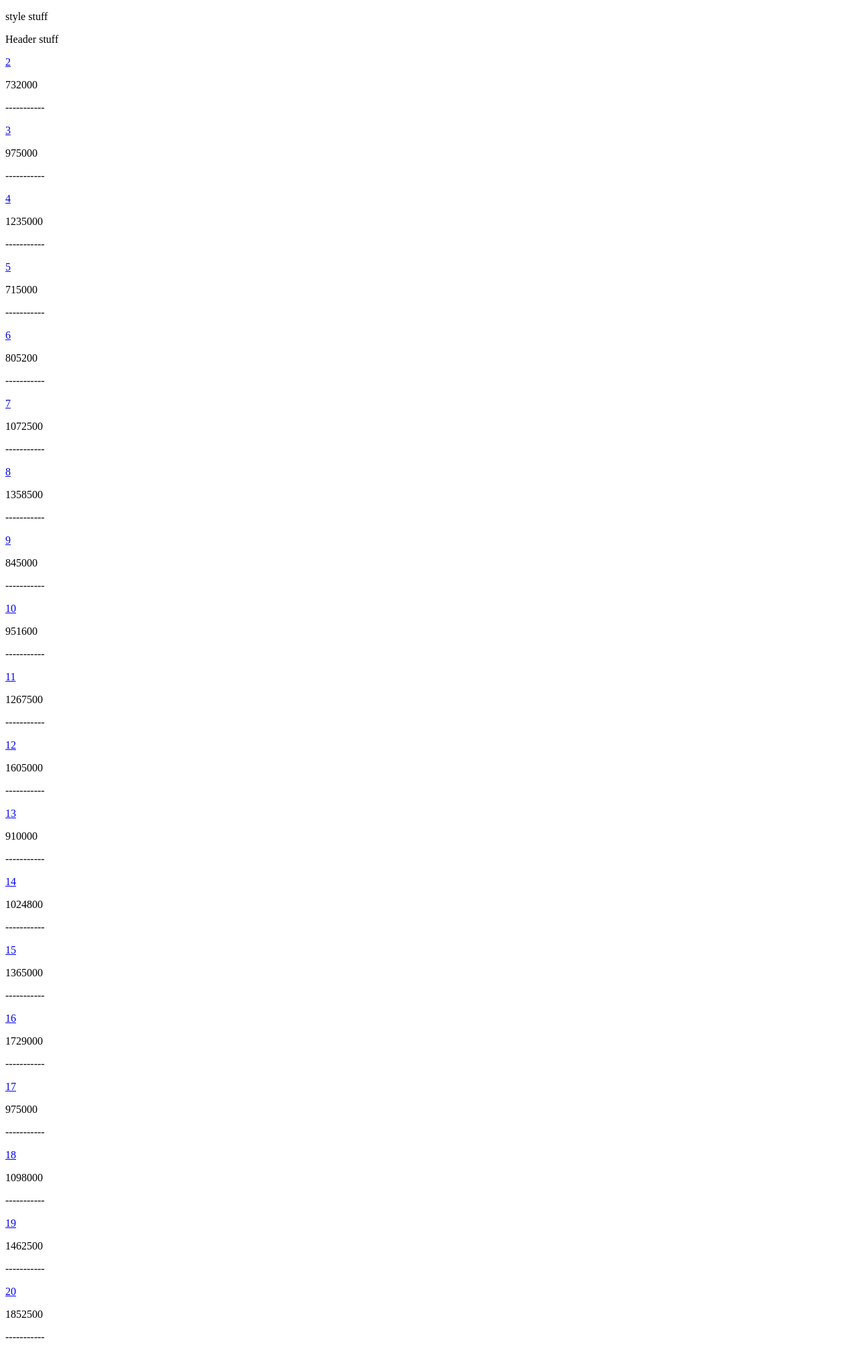
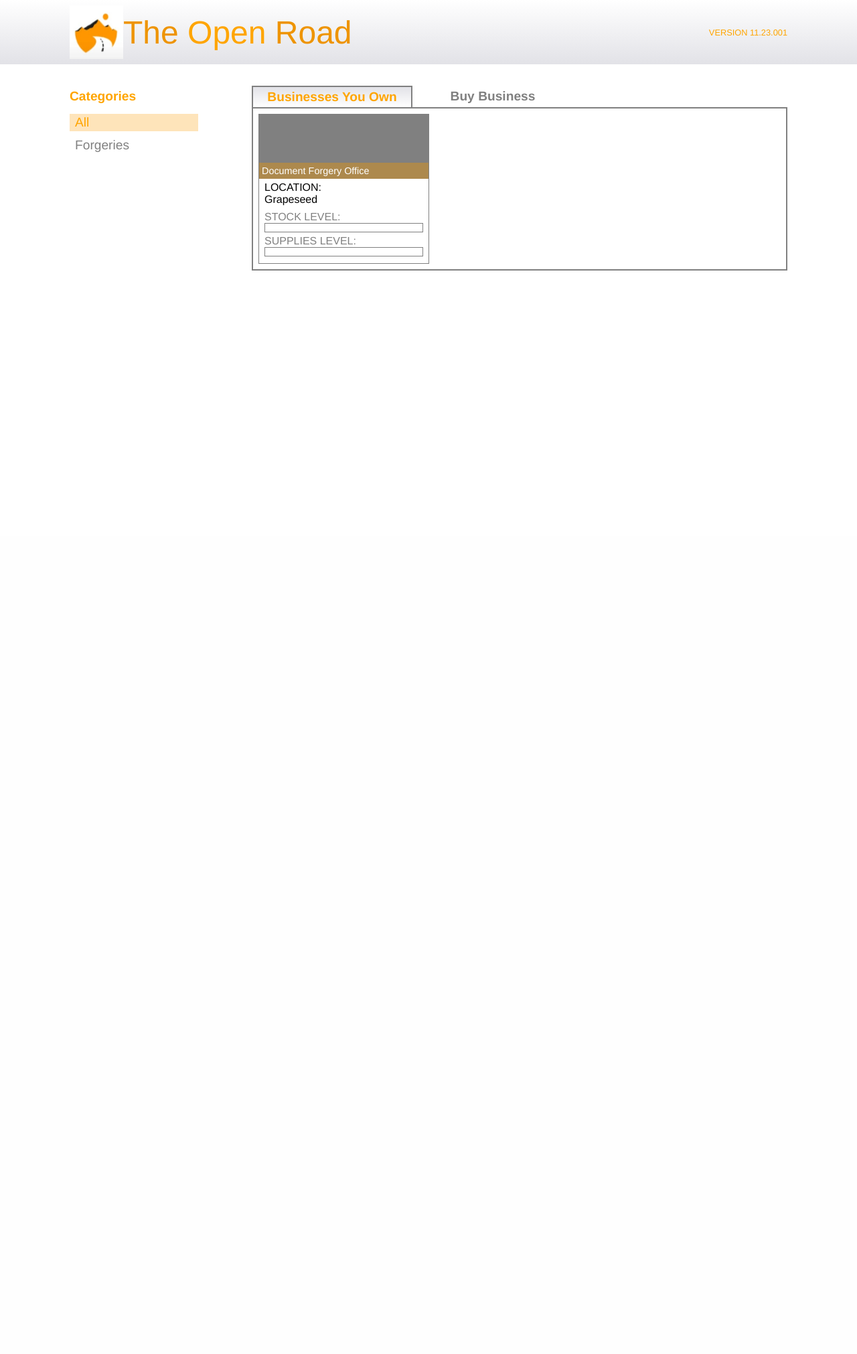
Before and after one commit to JohnProgramming08/The-Open-Road, a Flask app: page /home/1 in a window 1280 px wide. Shown: the whole page at 67% size. After the commit the page ends 404 px from the top, so only its background shows below. Run offline with Flask 3, Linux system fonts and the light colour scheme.

Commit message:
feat: Finish desktop frontend for home page

```diff
--- /dev/null
+++ b/project/app/static/css/home.css
@@ -0,0 +1,212 @@
+/* Colour Variables */
+:root {
+	--dark-orange: #ee9400;
+	--light-orange: #fcbc5467;
+	--clear-orange: #ee940067;
+}
+
+/* Global Styles */
+.hidden {
+	display: none;
+}
+
+/* Text Styles */
+/* Headings */
+h2 {
+	color: orange;
+	font-size: 1.2rem;
+	width: 15rem;
+	height: 2rem;
+	display: flex;
+	align-items: center;
+	justify-content: center;
+}
+
+.orange {
+	color: orange;
+	margin-right: 3px;
+}
+
+.unselected-heading {
+	background-color: white;
+	border: none;
+	color: grey;
+	cursor: pointer;
+}
+
+.selected-heading {
+	background: linear-gradient(to top, #ffffff 0%, #e2e2e7 100%);
+	border: 2px solid grey;
+	border-bottom: none;
+	cursor: pointer;
+}
+
+#category-heading {
+	justify-content: flex-start;
+	margin-bottom: calc(0.5rem + 2px);
+	width: 12rem;
+}
+
+#sort-heading {
+	margin-left: auto;
+	height: 2rem;
+	display: flex;
+	align-items: center;
+	justify-content: flex-end;
+	font-size: 1.2rem;
+	cursor: pointer;
+	text-wrap: none;
+	font-weight: normal;
+}
+
+/* Other Text */
+li {
+	color: grey;
+	font-size: 1.2rem;
+}
+
+.selected {
+	color: orange;
+	background: var(--light-orange);
+}
+
+.location-p, .level-text, .location-h {
+	color: black;
+	width: 100%;
+	padding-left: 0.5rem;
+}
+
+.location-p {
+	padding-bottom: 0.5rem;
+}
+
+.level-text {
+	color: grey;
+}
+
+/* Main Styles */
+main {
+	display: flex;
+	justify-content: space-between;
+	width: 67rem;
+	align-self: center;
+}
+
+/* Category Styles */
+#category-div {
+	display: flex;
+	flex-direction: column;
+	align-items: center;
+	width: 12rem;
+}
+
+ul {
+	width: 100%;
+}
+
+li {
+	width: 100%;
+	display: flex;
+	align-items: center;
+	justify-content: flex-start;
+	text-decoration: none;
+	padding: 0.125rem;
+	padding-left: 0.5rem;
+	cursor: pointer;
+	margin-bottom: 0.5rem;
+}
+
+/* Business Div */
+#business-div {
+	width: 50rem;
+}
+
+#heading-div {
+	width: 100%;
+	display: flex;
+	align-items: center;
+}
+
+#business-grid {
+	width: 100%;
+	min-height: 2rem;
+	max-height: 26rem;
+	overflow-y: scroll;
+	border: 2px solid grey;
+	display: grid;
+	grid-template-columns: repeat(3, 1fr);
+	gap: 0.5rem;
+	padding: 0.5rem;
+}
+
+/* Business Card Styles */
+.business-card {
+	height: 14rem;
+	border: 1px solid grey;
+	cursor: pointer;
+	text-decoration: none;
+	position: relative;
+}
+
+.image-div {
+	height: 6rem;
+	width: 100%;
+	position: relative;
+	margin-bottom: 0.25rem;
+}
+
+.image-placeholder {
+	width: 100%;
+	height: 100%;
+	background-color: grey;
+}
+
+.type {
+    position: absolute;
+    bottom: 0;
+    left: 0;
+    right: 0;
+    background-color: var(--clear-orange);
+    color: white;
+    padding: 0.25rem;
+    text-align: left;
+	font-size: 0.9rem;
+}
+
+/* Owned Business Styles */
+.bar-container {
+	margin-left: 0.5rem;
+	width: calc(100% - 1rem);
+	height: 0.875rem;
+	border: 1px solid grey;
+}
+
+.stock {
+	margin-bottom: 0.25rem;
+}
+
+.stock-bar, .supplies-bar {
+	height: 100%;
+	background-color: var(--dark-orange);
+	width: 67%;
+}
+
+/* Unowned Business Styles */
+.price {
+	width: 100%;
+	background: var(--light-orange);
+	color: black;
+	padding-left: 0.5rem;
+	height: 3rem;
+	display: flex;
+	align-items: center;
+	font-size: 1.5rem;
+	position: absolute;
+	left: 0;
+	right: 0;
+	bottom: 0;
+}
+
+.unowned .image-div {
+	height: 7rem;
+}
--- a/project/app/static/css/index.css
+++ b/project/app/static/css/index.css
@@ -164,6 +164,7 @@ input[type="submit"] {
 	.input-div {
 		width: 80%;
 	}
+
 	input {
 		width: 70%;
 	}
--- /dev/null
+++ b/project/app/static/css/logged_in.css
@@ -0,0 +1,69 @@
+/* Global Styles */
+* {
+	margin: 0;
+	padding: 0;
+	box-sizing: border-box;
+}
+
+html,
+body {
+	width: 100%;
+	overflow-x: hidden;
+	height: 100vh;
+	background: white;
+	font-family: "Helvetica Neue", Helvetica, Arial, sans-serif;
+	display: flex;
+	flex-direction: column;
+}
+
+/* Text Styles */
+h1 {
+	color: orange;
+	font-size: 3rem;
+	font-weight: 300;
+}
+
+b {
+	font-weight: 550;
+	color: #ee9400;
+}
+
+#version {
+	font-size: 0.8rem;
+	color: orange;
+}
+
+/* Header Styles */
+header {
+	display: flex;
+	align-items: center;
+	justify-content: center;
+	height: 6rem;
+	min-height: 6rem;
+	width: 100%;
+	background: linear-gradient(to bottom, #ffffff 0%, #e2e2e7 100%);
+}
+
+#header-div {
+	height: 100%;
+	width: 67rem;
+	display: flex;
+	align-items: center;
+	justify-content: space-between;
+}
+
+#logo-div {
+	display: flex;
+	align-items: center;
+}
+
+img {
+	width: 5rem;
+	height: 5rem;
+}
+
+/* Main Styles */
+main {
+	margin-top: 2rem;
+	width: 67rem;
+}
--- /dev/null
+++ b/project/app/static/js/home.js
@@ -0,0 +1,216 @@
+// Fetch data from HTML file
+const ownedBusinesses = window.ownedBusinesses || [];
+const unownedBusinesses = window.unownedBusinesses || [];
+const userID = window.userID;
+
+// Fetch necesary elements
+const businessGrid = document.getElementById("business-grid");
+const ownedBusinessButton = document.getElementById("owned-businesses-heading");
+const unownedBusinessButton = document.getElementById("unowned-businesses-heading");
+const categoryButtons = Array.from(document.getElementsByClassName("category"));
+const sortButton = document.getElementById("sort-heading");
+const businessCards = Array.from(document.getElementsByClassName("business-card"));
+
+// Manage the display of the users businessess
+class BusinessDisplay {
+	constructor(ownedBusinessData, unownedBusinessData) {
+		this.ownedBusinessData = ownedBusinessData;
+		this.unownedBusinessData = unownedBusinessData;
+		this.displayed = "owned";
+		this.lowToHigh = true;
+	}
+
+	// Change the bar widths for all owned businesses
+	changeBarWidths() {
+		for (const business of this.ownedBusinessData) {
+			const businessHTML = document.getElementById(String(business.business_id));
+			const suppliesBar = Array.from(businessHTML.getElementsByClassName("supplies-bar"))[0];
+			const stockBar = Array.from(businessHTML.getElementsByClassName("stock-bar"))[0];
+
+			suppliesBar.style.width = `${business.supplies}%`;
+			stockBar.style.width = `${business.stock}%`;
+		}
+	}
+
+	// Get all of the categories of the displayed businesses
+	getDisplayedCategories() {
+		let businesses = [];
+		if (this.displayed == "owned") {
+			businesses = this.ownedBusinessData;
+		} else {
+			businesses = this.unownedBusinessData;
+		}
+
+		const categories = [];
+		for (const business of businesses) {
+			if (!categories.includes(business.type)) {
+				categories.push(business.type);
+			}
+		}
+
+		return categories;
+	}
+
+	// Display all the categories of businesses shown
+	displayCategories() {
+		for (const categoryButton of categoryButtons) {
+			if (categoryButton.id != "all") {
+				categoryButton.classList.add("hidden");
+				categoryButton.classList.remove("selected");
+			} else {
+				categoryButton.classList.add("selected");
+			}
+		}
+
+		const categories = this.getDisplayedCategories();
+		for (const categoryButton of categoryButtons) {
+			if (categories.includes(categoryButton.id)) {
+				categoryButton.classList.remove("hidden");
+			}
+		}
+	}
+
+	// Filter displayed businesses by category
+	filterByCategory(category) {
+		let businesses = [];
+		if (this.displayed == "owned") {
+			businesses = this.ownedBusinessData;
+		} else {
+			businesses = this.unownedBusinessData;
+		}
+
+		// Display all businesses
+		if (category == "all") {
+			for (const business of businesses) {
+				const businessHTML = document.getElementById(String(business.business_id));
+				businessHTML.style.display = "inline";
+			}
+			for (const categoryButton of categoryButtons) {
+				if (categoryButton.id != "all") {
+					categoryButton.classList.remove("selected");
+				} else {
+					categoryButton.classList.add("selected");
+				}
+			}
+			return 67;
+		}
+
+		for (const business of businesses) {
+			const businessHTML = document.getElementById(String(business.business_id));
+			const type = Array.from(businessHTML.getElementsByClassName("type"))[0].getHTML();
+			if (type != category) {
+				businessHTML.style.display = "none";
+			} else {
+				businessHTML.style.display = "inline";
+			}
+		}
+
+		for (const categoryButton of categoryButtons) {
+			if (categoryButton.id != category) {
+				categoryButton.classList.remove("selected");
+			} else {
+				categoryButton.classList.add("selected");
+			}
+		}
+	}
+
+	// Display all owned businesses
+	displayOwnedBusinesses() {
+		for (const business of this.ownedBusinessData) {
+			const businessHTML = document.getElementById(String(business.business_id));
+			businessHTML.style.display = "inline";
+		}
+
+		for (const business of this.unownedBusinessData) {
+			const businessHTML = document.getElementById(String(business.business_id));
+			businessHTML.style.display = "none";
+		}
+		this.displayed = "owned";
+	}
+
+	// Display all unowned businesses
+	displayUnownedBusinesses() {
+		for (const business of this.unownedBusinessData) {
+			const businessHTML = document.getElementById(String(business.business_id));
+			businessHTML.style.display = "inline";
+		}
+
+		for (const business of this.ownedBusinessData) {
+			const businessHTML = document.getElementById(String(business.business_id));
+			businessHTML.style.display = "none";
+		}
+		this.displayed = "unowned";
+	}
+
+	// Swap displays of business buttons
+	swapButtonDisplays() {
+		if (ownedBusinessButton.classList.contains("selected-heading")) {
+			ownedBusinessButton.classList.remove("selected-heading");
+			ownedBusinessButton.classList.add("unselected-heading");
+			unownedBusinessButton.classList.remove("unselected-heading");
+			unownedBusinessButton.classList.add("selected-heading");
+		} else {
+			unownedBusinessButton.classList.remove("selected-heading");
+			unownedBusinessButton.classList.add("unselected-heading");
+			ownedBusinessButton.classList.remove("unselected-heading");
+			ownedBusinessButton.classList.add("selected-heading");
+		}
+	}
+
+	// Reverse the order of displayed businesses
+	reverseOrder() {
+		businessCards.reverse()
+		for (const card of businessCards) {
+			if (card.classList.contains("unowned")) {
+				businessGrid.removeChild(card);
+				businessGrid.appendChild(card);
+			}
+		}
+
+		if (this.lowToHigh) {
+			this.lowToHigh = false;
+			sortButton.innerHTML = '<p class="orange">Sort: </p> High to Low';
+		} else {
+			this.lowToHigh = true;
+			sortButton.innerHTML = '<p class="orange">Sort: </p> Low to High';
+		}
+	}
+}
+
+// Display all owned businesses when page is loaded
+const businessDisplay = new BusinessDisplay(ownedBusinesses, unownedBusinesses);
+businessDisplay.changeBarWidths();
+businessDisplay.displayOwnedBusinesses();
+businessDisplay.displayCategories();
+sortButton.style.display = "none";
+
+// Add event listeners to business buttons
+ownedBusinessButton.addEventListener("click", (e) => {
+	businessDisplay.displayOwnedBusinesses();
+	businessDisplay.displayCategories();
+	sortButton.style.display = "none";
+	if (!(ownedBusinessButton.classList.contains("selected-heading"))) {
+		businessDisplay.swapButtonDisplays();
+	}
+});
+
+unownedBusinessButton.addEventListener("click", (e) => {
+	businessDisplay.displayUnownedBusinesses();
+	businessDisplay.displayCategories();
+	sortButton.style.display = "flex";
+	if (!(unownedBusinessButton.classList.contains("selected-heading"))) {
+		businessDisplay.swapButtonDisplays();
+	}
+});
+
+// Add event listeners to category buttons
+for (const categoryButton of categoryButtons) {
+	categoryButton.addEventListener("click", (e) => {
+		businessDisplay.filterByCategory(e.target.id);
+	});
+}
+
+// Add event listener to sort button
+sortButton.addEventListener("click", (e) => {
+	businessDisplay.reverseOrder();
+});
--- a/project/app/templates/home.html
+++ b/project/app/templates/home.html
@@ -1,9 +1,79 @@
 {% extends "logged_in.html" %}
 
+{% block style2 %}
+<link rel="stylesheet" href="{{ url_for('static', filename='css/home.css') }}"/>
+{% endblock %}
+
 {% block main%}
-{% for business in unowned_businesses %}
-<a href="/buy_business/{{ id }}/{{ business.business_id }}">{{ business.business_id }}</a>
-<p>{{ business.price }}</p>
-<p>-----------</p>
-{% endfor %}
+<!-- Category List -->
+<div id="category-div">
+	<h2 id="category-heading">Categories</h2>
+	<ul id="category-list">
+		<li class="category selected" id="all">All</li>
+		<li class="category" id="Document Forgery Office">Forgeries</li>
+		<li class="category" id="Weed Farm">Weed</li>
+		<li class="category" id="Counterfeit Cash Factory">Counterfeit Cash</li>
+		<li class="category" id="Methamphetamine Lab">Methamphetamine</li>
+		<li class="category" id="Cocaine Lockup">Cocaine</li>
+	</ul>
+</div>
+
+<!-- Businesses -->
+<div id="business-div">
+	<div id="heading-div">
+		<h2 id="owned-businesses-heading" class="selected-heading">Businesses You Own</h2>
+		<h2 id="unowned-businesses-heading" class="unselected-heading">Buy Business</h2>
+		<h3 id="sort-heading"><p class="orange">Sort: </p> Low to High</h3>
+	</div>
+
+	<!-- Business cards -->
+	<div id="business-grid">
+		<!-- Owned Businesses -->
+		{% for business in owned_businesses %}
+		<a id="{{ business.business_id }}" class="business-card" href="/business_management/{{ id }}/{{ business.business_id }}">
+			<div class="image-div">
+				<!-- Div is placeholder for img of location -->
+				<div class="image-placeholder"></div>
+				<p class="type">{{ business.type }}</p>
+			</div>
+
+			<p class="location-h">LOCATION:</p>
+			<p class="location-p">{{ business.location }}</p>
+
+			<p class="level-text">STOCK LEVEL:</p>
+			<div class="bar-container stock">
+				<div class="stock-bar"></div>
+			</div>
+
+			<p class="level-text">SUPPLIES LEVEL:</p>
+			<div class="bar-container">
+				<div class="supplies-bar" ></div>
+			</div>
+		</a>
+		{% endfor %}
+
+		<!-- Unowned Businesses -->
+		{% for business in unowned_businesses %}
+		<a id="{{ business.business_id }}" class="business-card unowned" href="/buy_business/{{ id }}/{{ business.business_id }}">
+			<div class="image-div">
+				<!-- Div is placeholder for img of location -->
+				<div class="image-placeholder"></div>
+				<p class="type">{{ business.type }}</p>
+			</div>
+
+			<p class="location-h">LOCATION:</p>
+			<p class="location-p">{{ business.location }}</p>
+
+			<p class="price">${{ business.price }}</p>
+		</a>
+		{% endfor %}
+	</div>
+</div>
+
+<script>
+	window.ownedBusinesses = {{ owned_businesses | tojson }};
+	window.unownedBusinesses = {{ unowned_businesses | tojson }};
+	window.userID = {{ id }};
+</script>
+<script src="{{ url_for('static', filename='js/home.js') }}"></script>
 {% endblock %}
--- a/project/app/templates/logged_in.html
+++ b/project/app/templates/logged_in.html
@@ -1,13 +1,19 @@
 {% extends "base.html" %}
 
 {% block style %}
-<p>style stuff</p>
+<link rel="stylesheet" href="{{ url_for('static', filename='css/logged_in.css') }}"/>
 {% block style2 %}{% endblock %}
 {% endblock %}
 
 {% block body %}
 <header>
-	<p>Header stuff</p>
+	<div id="header-div">
+		<div id="logo-div">
+			<img src="{{ url_for('static', filename='images/OrangeRoad.jpg') }}"/>
+			<h1><b>The</b> Open <b>Road</b></h1>
+		</div>
+		<p id="version">VERSION 11.23.001</p>
+	</div>
 </header>
 
 <main>
```
Also changed, not shown: project/app/static/images/OrangeRoad.jpg (added), project/instance/the_open_road.db.
